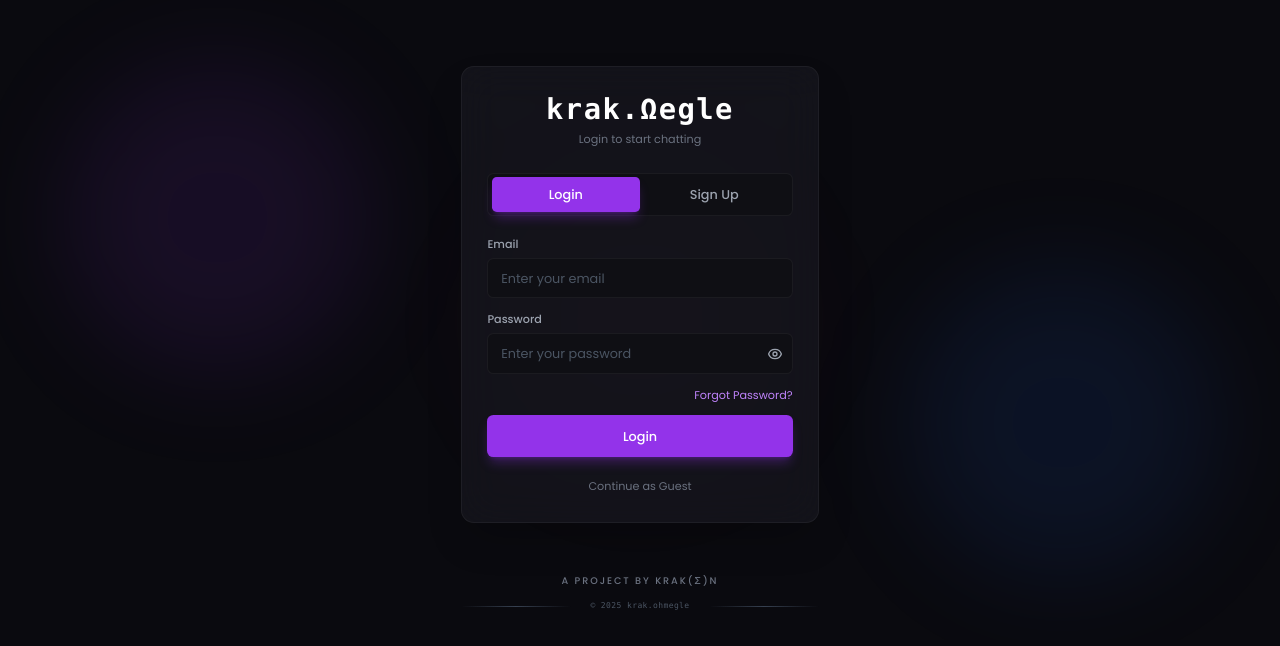
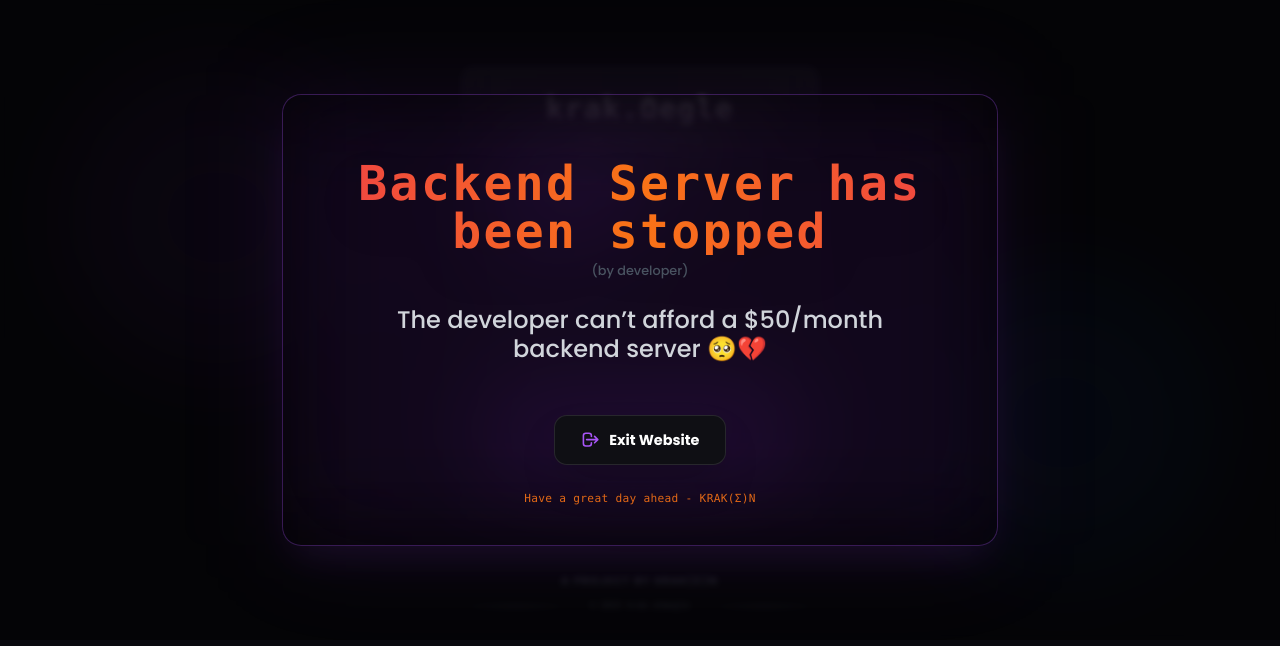
Before and after one commit to AyushRaj-456/krak.ohmegle, a React (Vite) app in the folder client/: page / in a window 1280 px wide. Shown: the top 646 px of the page. Built offline with nearby package versions, Linux system fonts and the light colour scheme; no server answers.

Commit message:
feat: Implement Project Sunset global overlay with hybrid theme and glassmorphism

```diff
--- a/client/src/App.tsx
+++ b/client/src/App.tsx
@@ -9,6 +9,59 @@ import AlertModal from './components/AlertModal';
 import type { MatchData, User, MatchPreferences, UserTokens } from './types';
 
 const Main: React.FC = () => {
+  // Project Sunset Overlay - Backend Suspended (Blocks Everything)
+  // Return immediately to prevent any other logic/hooks from running or rendering
+  return (
+    <div className="relative min-h-screen overflow-hidden">
+      {/* Blurred Background with AuthPage */}
+      <div className="absolute inset-0 z-0 blur-sm pointer-events-none">
+        <AuthPage onAuth={() => { }} />
+      </div>
+
+      {/* Overlay */}
+      <div className="absolute inset-0 z-[9999] bg-black/60 flex items-center justify-center p-6 animate-in fade-in duration-1000">
+        <div className="text-center space-y-8 max-w-4xl relative p-12 rounded-3xl border border-purple-500/30 bg-black/40 backdrop-blur-3xl shadow-2xl shadow-purple-500/10">
+          {/* Background Glow inside the card */}
+          <div className="absolute top-1/2 left-1/2 -translate-x-1/2 -translate-y-1/2 w-full h-full bg-purple-600/10 rounded-3xl blur-3xl -z-10"></div>
+
+          <div className="flex flex-col items-center gap-2">
+            <h1 className="text-4xl md:text-6xl font-bold text-transparent bg-clip-text bg-gradient-to-r from-red-500 via-orange-500 to-red-500 tracking-wider font-mono drop-shadow-2xl">
+              Backend Server has been stopped
+            </h1>
+            <span className="text-sm md:text-base text-gray-600 font-medium">
+              (by developer)
+            </span>
+          </div>
+
+          <div className="space-y-4">
+            <h2 className="text-xl md:text-3xl text-gray-300 font-medium leading-relaxed max-w-2xl mx-auto">
+              The developer can’t afford a $50/month backend server 🥺💔
+            </h2>
+          </div>
+
+          <div className="pt-8 flex flex-col items-center gap-8">
+            <button
+              onClick={() => window.location.href = 'https://www.google.com'}
+              className="group relative px-8 py-4 bg-[#0f0f14] hover:bg-[#1a1a24] text-white font-bold rounded-2xl border border-white/10 hover:border-purple-500/50 shadow-2xl transition-all duration-300 transform hover:scale-105 overflow-hidden"
+            >
+              <div className="absolute inset-0 bg-gradient-to-r from-purple-600/20 to-pink-600/20 opacity-0 group-hover:opacity-100 transition-opacity duration-300"></div>
+              <span className="relative flex items-center gap-3 text-lg">
+                <svg className="w-6 h-6 text-purple-500" fill="none" stroke="currentColor" viewBox="0 0 24 24">
+                  <path strokeLinecap="round" strokeLinejoin="round" strokeWidth={2} d="M17 16l4-4m0 0l-4-4m4 4H7m6 4v1a3 3 0 01-3 3H6a3 3 0 01-3-3V7a3 3 0 013-3h4a3 3 0 013 3v1" />
+                </svg>
+                Exit Website
+              </span>
+            </button>
+
+            <p className="text-orange-500 font-mono text-sm tracking-wide font-medium opacity-90">
+              Have a great day ahead - KRAK(Σ)N
+            </p>
+          </div>
+        </div>
+      </div>
+    </div>
+  );
+
   const { socket, isConnected } = useSocket();
   const { currentUser, userProfile, loading: authLoading, signOut } = useAuth();
 
```
Also changed, not shown: client/src/components/HomePage.tsx (+5 -2 lines).
